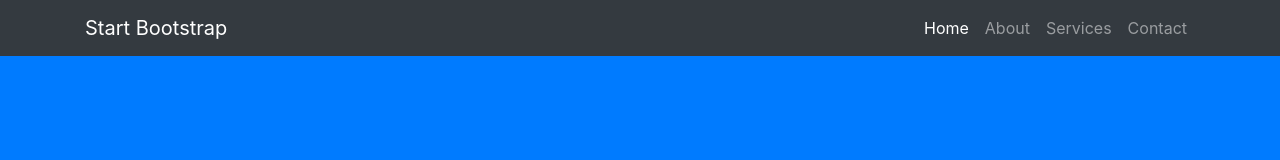
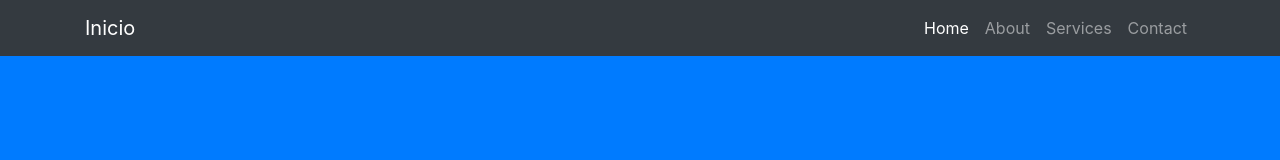
Before and after one commit to researchcode/ARusability, a website: page index.html in a window 1280 px wide. Shown: the top 160 px of the page. Drawn offline with Linux system fonts and the light colour scheme.

Commit message:
Cambio enlace inicio

```diff
--- a/index.html
+++ b/index.html
@@ -23,7 +23,7 @@
   <!-- Navigation -->
   <nav class="navbar navbar-expand-lg navbar-dark bg-dark fixed-top">
     <div class="container">
-      <a class="navbar-brand" href="#">Start Bootstrap</a>
+      <a class="navbar-brand" href="#">Inicio</a>
       <button class="navbar-toggler" type="button" data-toggle="collapse" data-target="#navbarResponsive" aria-controls="navbarResponsive" aria-expanded="false" aria-label="Toggle navigation">
         <span class="navbar-toggler-icon"></span>
       </button>
```
